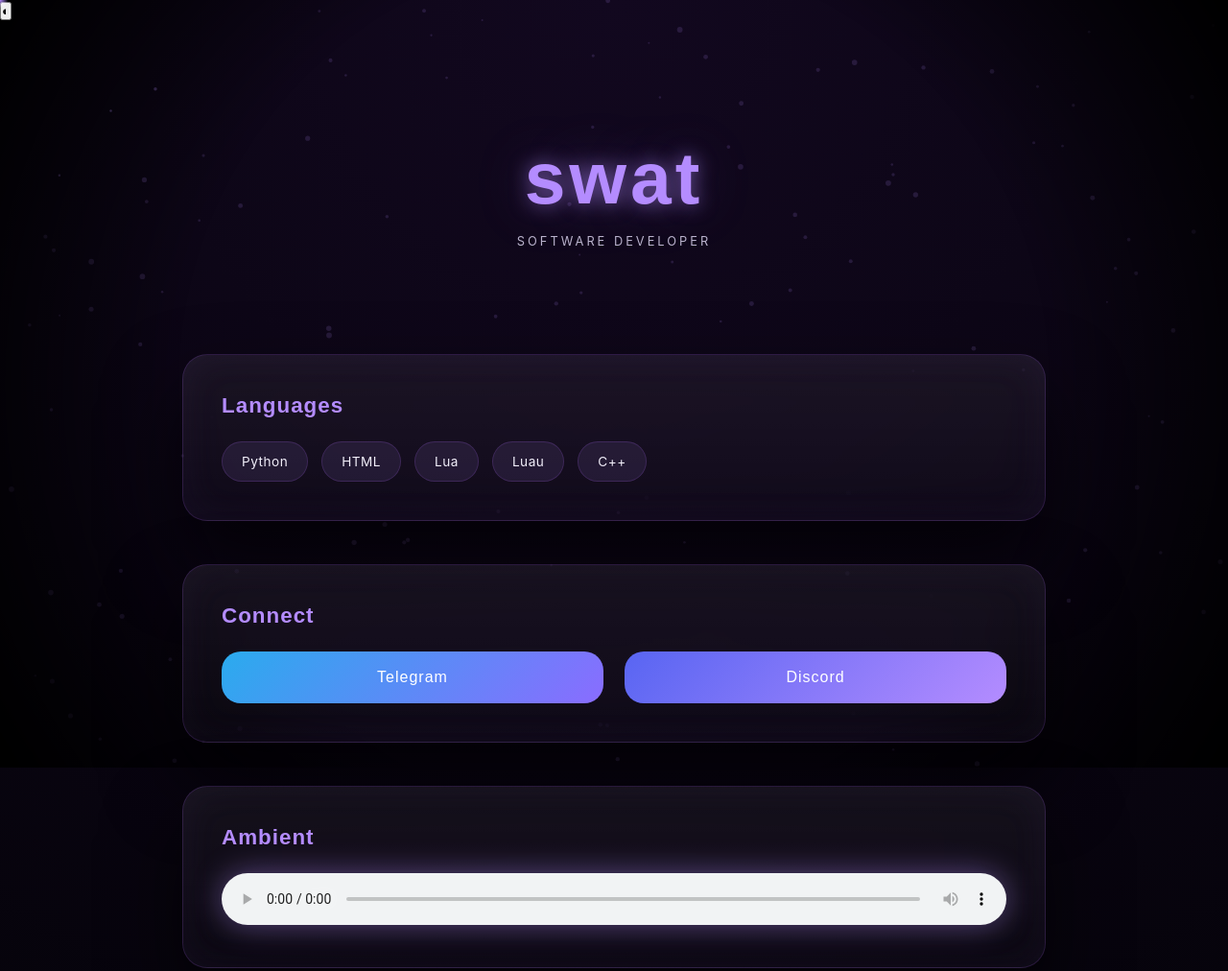
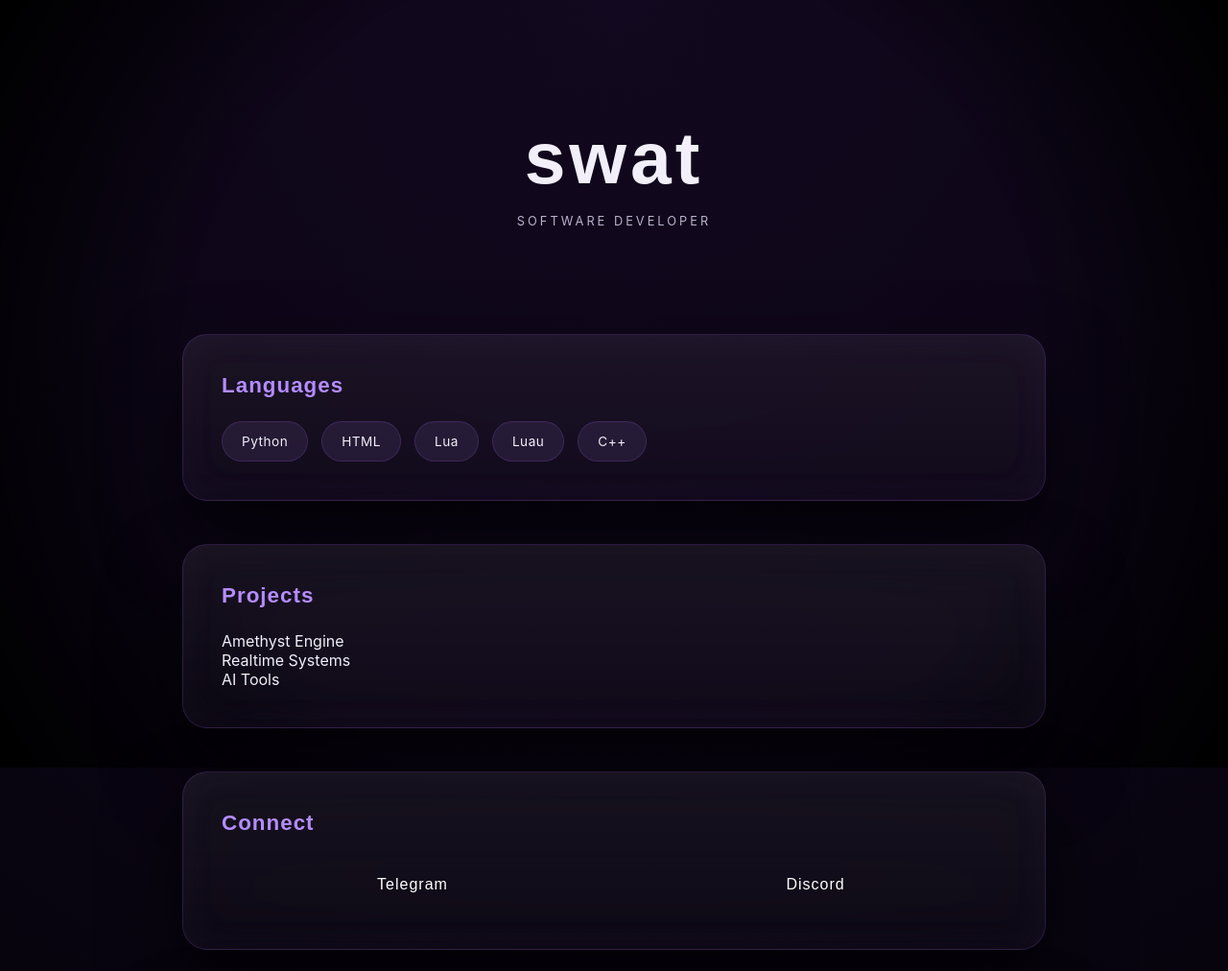
Before and after one commit to iamterrydavis/iamalawabidingcitizen, a plain HTML site: page index.html in a window 1280 px wide. Shown: the top 1012 px of the page at 96% size. Drawn offline with nearby package versions, Linux system fonts and the light colour scheme; a web font is replaced by a local one.

Commit message:
Refactor HTML structure and update font links

```diff
--- a/index.html
+++ b/index.html
@@ -1,26 +1,29 @@
 <!DOCTYPE html>
 <html lang="en">
 <head>
-  <link href="https://api.fontshare.com/v2/css?f[]=satoshi@400,600,700&f[]=inter@300,400,500&display=swap" rel="stylesheet">
-  <meta charset="UTF-8">
-  <meta name="viewport" content="width=device-width, initial-scale=1.0">
-  <title>swat - cool</title>
+  <meta charset="UTF-8" />
+  <title>swat</title>
+  <meta name="viewport" content="width=device-width, initial-scale=1.0" />
 
-  <meta name="description" content="swat — software developer">
-  <link href="https://fonts.googleapis.com/css2?family=Montserrat:wght@300;400;600;700&display=swap" rel="stylesheet">
+  <!-- Fonts -->
+  <link href="https://api.fontshare.com/v2/css?f[]=satoshi@400,600,700&f[]=jetbrains-mono@400&display=swap" rel="stylesheet">
+
   <link rel="stylesheet" href="style.css">
 </head>
-
 <body>
 
-<canvas id="bg"></canvas>
-<div class="cursor"></div>
+<!-- TERMINAL INTRO -->
+<div id="terminal">
+  <pre id="terminalText"></pre>
+</div>
 
-<button id="themeToggle">◐</button>
+<!-- THREE CANVAS -->
+<canvas id="three"></canvas>
 
-<main>
+<!-- UI -->
+<main id="ui">
   <section class="hero">
-    <h1><span>swat</span></h1>
+    <h1>swat</h1>
     <p>software developer</p>
   </section>
 
@@ -36,10 +39,19 @@
   </section>
 
   <section class="card">
+    <h2>Projects</h2>
+    <div class="projects">
+      <div class="project">Amethyst Engine</div>
+      <div class="project">Realtime Systems</div>
+      <div class="project">AI Tools</div>
+    </div>
+  </section>
+
+  <section class="card">
     <h2>Connect</h2>
     <div class="links">
-      <a href="#" class="telegram">Telegram</a>
-      <a href="#" class="discord">Discord</a>
+      <a href="#">Telegram</a>
+      <a href="#">Discord</a>
     </div>
   </section>
 
@@ -51,6 +63,7 @@
   </section>
 </main>
 
+<script src="https://cdn.jsdelivr.net/npm/three@0.160.0/build/three.min.js"></script>
 <script src="main.js"></script>
 </body>
 </html>
```
